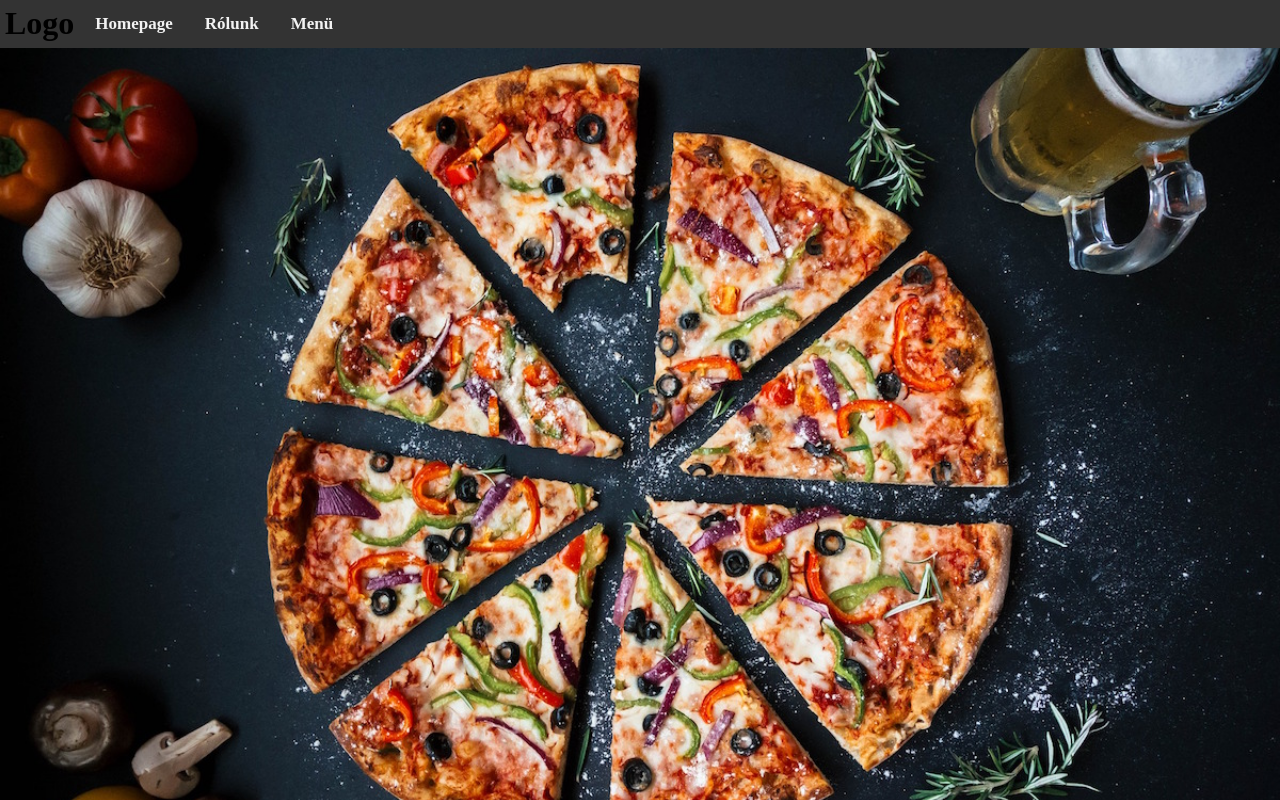
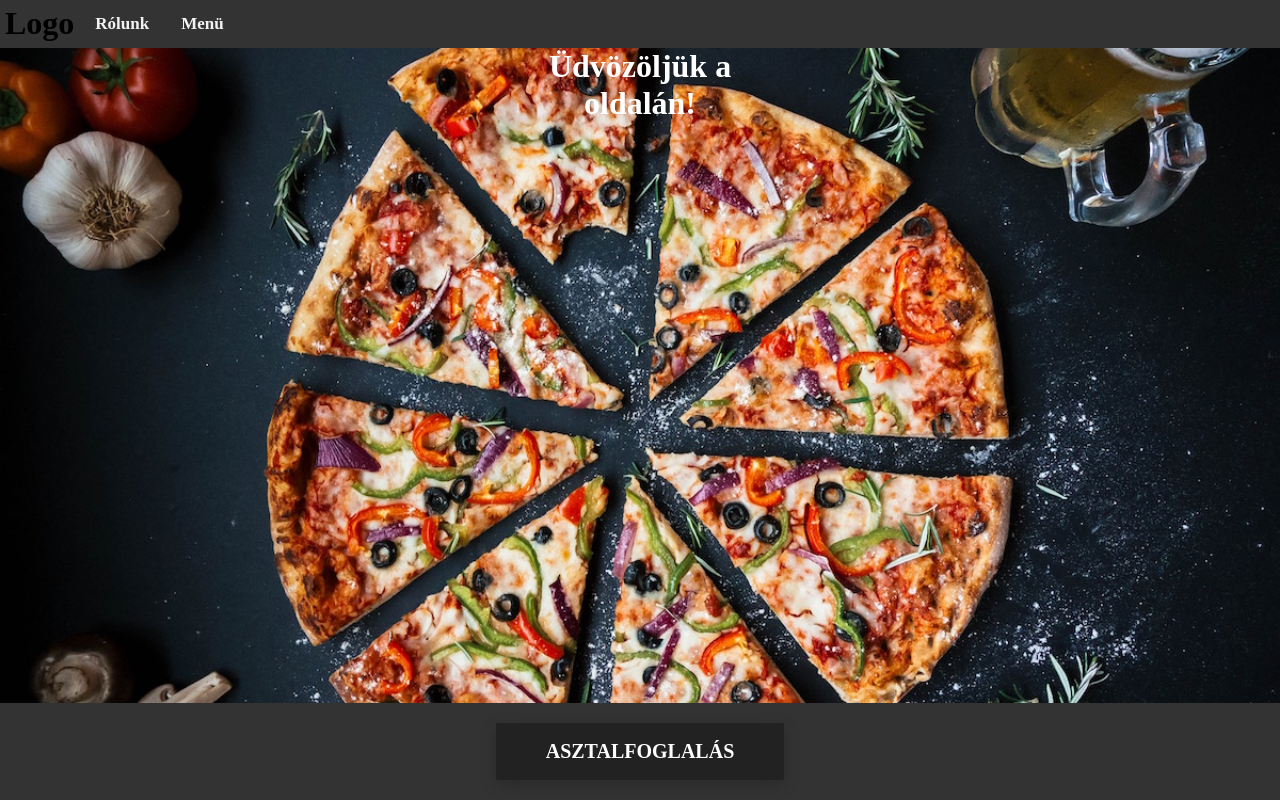
Before and after one commit to sorci89/10th-week-practices, a React (Create React App) app: page / in a window 1280 px wide. Shown: the top 800 px of the page. Built offline with nearby package versions, Linux system fonts and the light colour scheme.

Commit message:
landing page

```diff
--- a/src/App.css
+++ b/src/App.css
@@ -47,13 +47,24 @@ select {
   border-radius: 0;
 }
 
-.landing {
+.landingPage {
+  height: 100vh;
   width: 100vw;
-  height: 100vh;
+  background: url(landing/picLanding.jpg);
+  background-size: cover;
+  background-repeat: no-repeat;
+}
+.landingMiddleSection {
+  width: 100vw;
+
+  text-align: center;
+  color: white;
 }
 
-#landingBackground {
-  width: 100%;
+.navBar {
+  width: 100vw;
+  background-color: #333;
+  overflow: hidden;
 }
 
 .navLogo {
@@ -61,12 +72,7 @@ select {
   padding: 5px;
 }
 
-.navBar {
-  background-color: #333;
-  overflow: hidden;
-}
-
-h2 {
+.navTile {
   float: left;
   color: #f2f2f2;
   text-align: center;
@@ -84,3 +90,60 @@ h2 {
   background-color: #04aa6d;
   color: white;
 }
+
+.btnDiv {
+  position: absolute;
+  bottom: 0;
+  width: 100vw;
+
+  background-color: #333;
+  padding-top: 20px;
+  padding-bottom: 20px;
+}
+
+.btn {
+  display: block;
+  position: relative;
+  padding: 17px 50px;
+  margin: 0 auto;
+  overflow: hidden;
+
+  outline: none;
+  background-color: #222;
+  box-shadow: 0 5px 15px rgba(0, 0, 0, 0.2);
+
+  text-align: center;
+  text-transform: uppercase;
+  color: #fff;
+  font-weight: 700;
+  font-size: 20px;
+}
+
+.btn span {
+  position: relative;
+  z-index: 1;
+}
+
+.btn:after {
+  content: "";
+  position: absolute;
+  left: 0;
+  top: 0;
+  height: 490%;
+  width: 140%;
+  background: #78c7d2;
+  -webkit-transition: all 0.5s ease-in-out;
+  transition: all 0.5s ease-in-out;
+  -webkit-transform: translateX(-98%) translateY(-25%) rotate(45deg);
+  transform: translateX(-98%) translateY(-25%) rotate(45deg);
+}
+
+.btn:hover:after {
+  -webkit-transform: translateX(-9%) translateY(-25%) rotate(45deg);
+  transform: translateX(-9%) translateY(-25%) rotate(45deg);
+}
+
+.intro {
+  width: 100vw;
+  height: 100vh;
+}
--- a/src/App.js
+++ b/src/App.js
@@ -3,28 +3,43 @@ import { Link } from "react-router-dom";
 import "./App.css";
 import Menu from "./components/Menu";
 import Pizza from "./components/Pizza";
-import landingPic from "./landing/picLanding.jpg";
 
-function landingBackgroundPic() {
-  return (
-    <img src={landingPic} alt="BackgroundPic" id="landingBackground"></img>
-  );
-}
+import Navbar from "./components/Navbar";
 
 const Homepage = () => {
   return (
     <div>
-      <div className="landing">
-        <div className="navBar">
-          <h1 className="navLogo">Logo</h1>
-          <h2 className="navTile">Homepage</h2>
-          <h2 className="navTile">Rólunk</h2>
-          <h2 className="navTile">Menü</h2>
+      <div className="landingPage">
+        <Navbar />
+        <div className="landingMiddleSection">
+          <h1 className="welcomeText">Üdvözöljük a</h1>
+          <h1 className="welcomeText">oldalán!</h1>
         </div>
-        <div className="landingBackground">{landingBackgroundPic()}</div>
-        <button>
-          <Link to="/bookatable">Book a table</Link>
-        </button>
+        <div className="btnDiv">
+          <button className="btn">
+            <span>
+              <Link to="/bookatable">Asztalfoglalás</Link>
+            </span>
+          </button>
+        </div>
+      </div>
+      <div className="intro">
+        Szeretettel köszöntjük a Pizza Duo honlapján! Kérjük engedje meg, hogy
+        pár mondatban bemutatkozzunk Önnek! Üzletünk 2012 elején nyitott családi
+        vállalkozásként. Pizzériánk házhozszállítással foglalkozik, viszont a
+        személyes átvételre is van lehetőség a Csaló köz 2 szám alatt. (Volt
+        gyógyszertári központ.) Nagyon igyekszünk, hogy mindenki igényét ki
+        tudjuk elégíteni, ezért a választékot is úgy próbáljuk kialakítani, hogy
+        meglévő és leendő kedves vendégeink is biztosan megtalálják a számukra
+        legínycsiklandozóbb pizzát, spagettit, salátát, vagy éppen a városban
+        egyedülálló lepényt. Pizzáinkat vékony, közepes és vastag tésztával is
+        kérheti. Csak és kizárólag frissen dagasztott tésztával dolgozunk!!!
+        Nagyon fontos megemlíteni, hogy számunkra a minőség az első, ami igazán
+        baráti árakkal párosul. Vállaljuk iskola és családi rendezvények nagyobb
+        mennyiségű színvonalas teljesítését is! Ha felkeltettük érdeklődését,
+        látogasson el étlapunkra, ahol a teljes kínálatot megtekintheti, illetve
+        elérhetőségeinkről és aktuális akcióinkról is tájékozódhat. Ne feledje
+        velünk jól lakhat anélkül, hogy a pénztárcája lefogyna!
       </div>
       <Menu />
       <Pizza />
@@ -35,6 +50,7 @@ const Homepage = () => {
 const Bookingpage = () => {
   return (
     <div>
+      <Navbar />
       <h1>Booking Page</h1>
       <Link to="/">Back to homepage</Link>
     </div>
--- /dev/null
+++ b/src/components/Navbar.js
@@ -0,0 +1,11 @@
+function Navbar() {
+  return (
+    <div className="navBar">
+      <h1 className="navLogo">Logo</h1>
+      <h2 className="navTile">Rólunk</h2>
+      <h2 className="navTile">Menü</h2>
+    </div>
+  );
+}
+
+export default Navbar;
```
